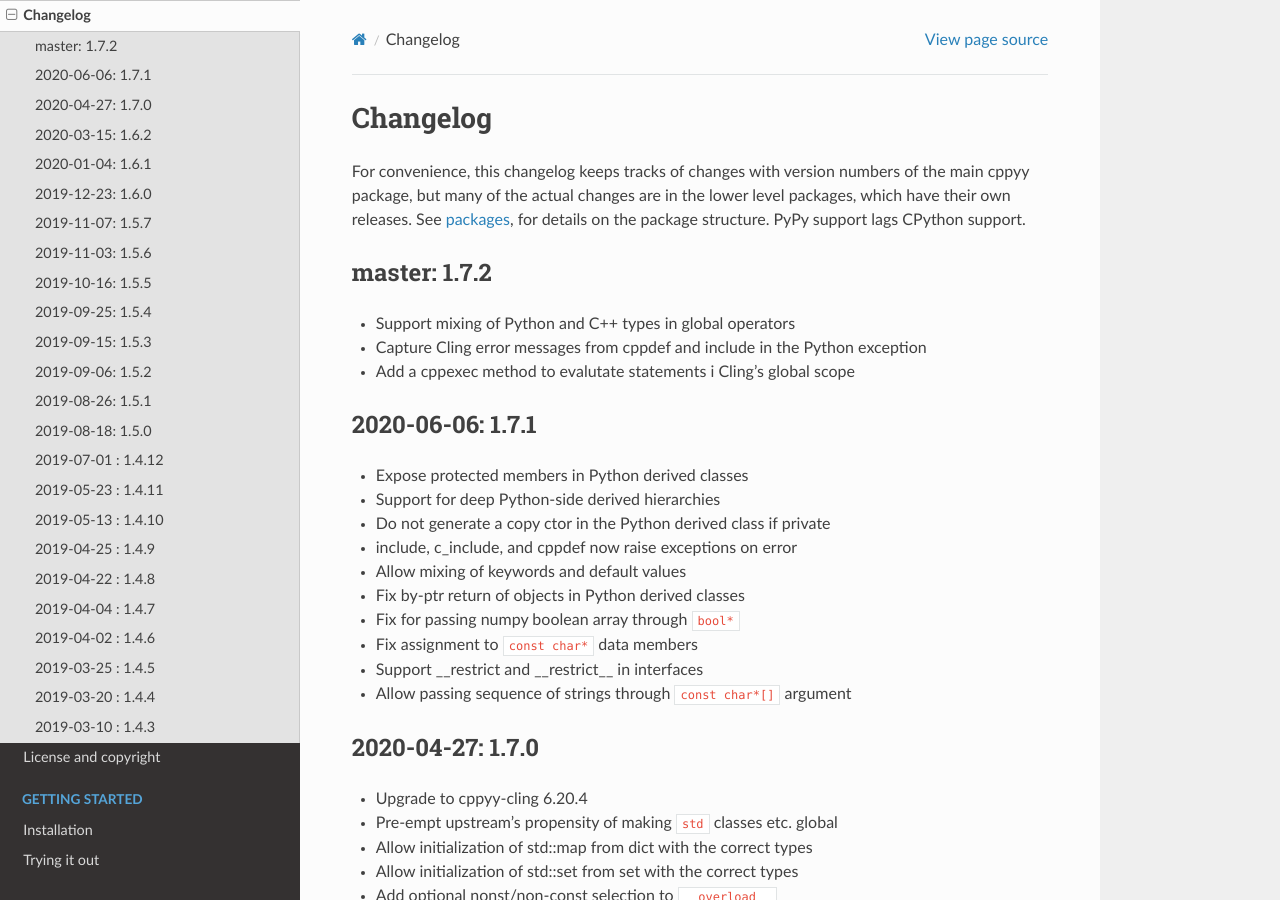
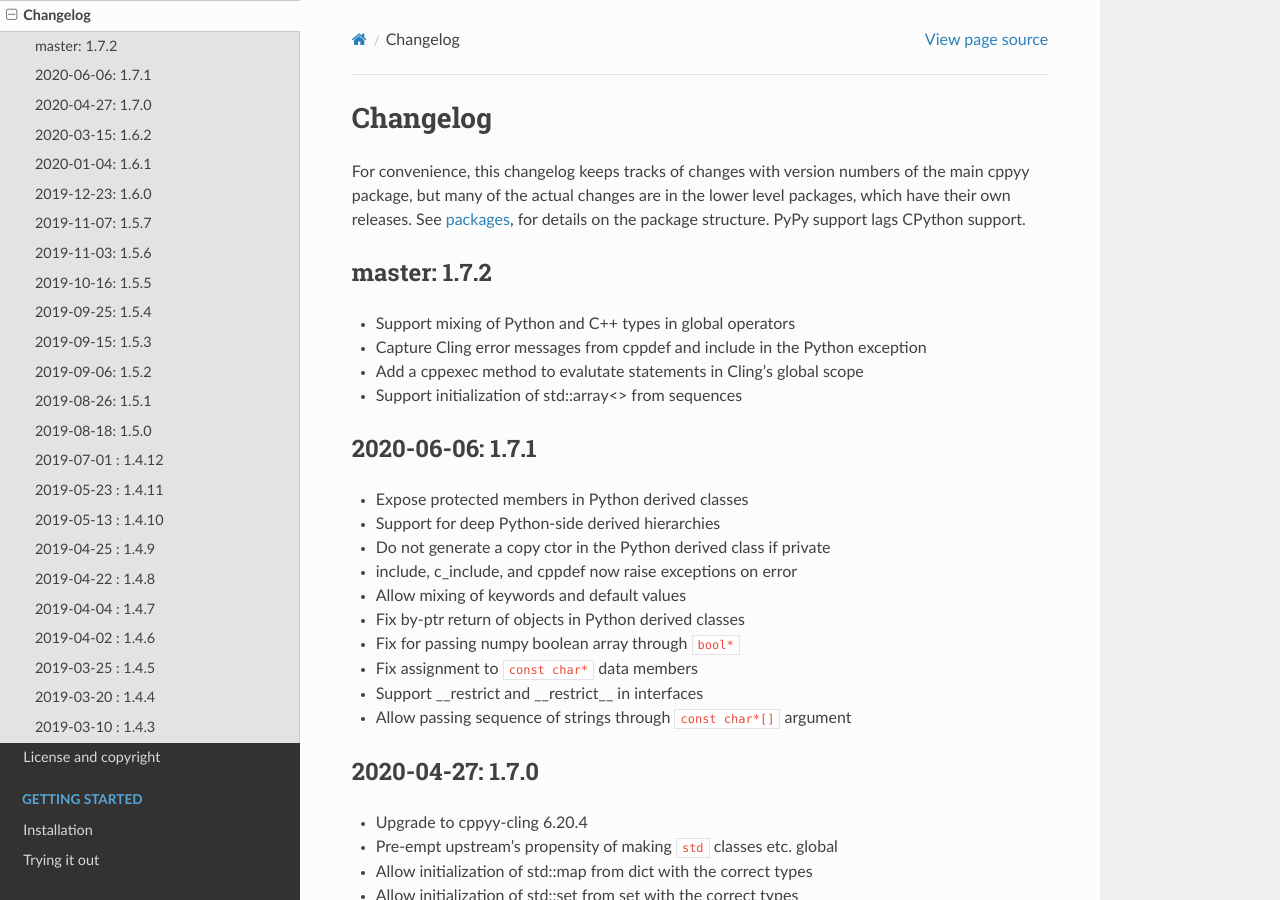
Before and after one commit to wlav/cppyy, a Sphinx documentation site: the page built from doc/source/changelog.rst, in a window 1280 px wide and 900 px high. Built offline with Sphinx 7.4.7 and the Read the Docs theme 2.0.0, drawn with Linux system fonts in a browser that asks for light colours.

Commit message:
support aggregate-like initialization of std::array

```diff
--- a/doc/source/changelog.rst
+++ b/doc/source/changelog.rst
@@ -15,7 +15,8 @@
 
 * Support mixing of Python and C++ types in global operators
 * Capture Cling error messages from cppdef and include in the Python exception
-* Add a cppexec method to evalutate statements i Cling's global scope
+* Add a cppexec method to evalutate statements in Cling's global scope
+* Support initialization of std::array<> from sequences
 
 
 2020-06-06: 1.7.1
```
Also changed, not shown: 1 other file.
